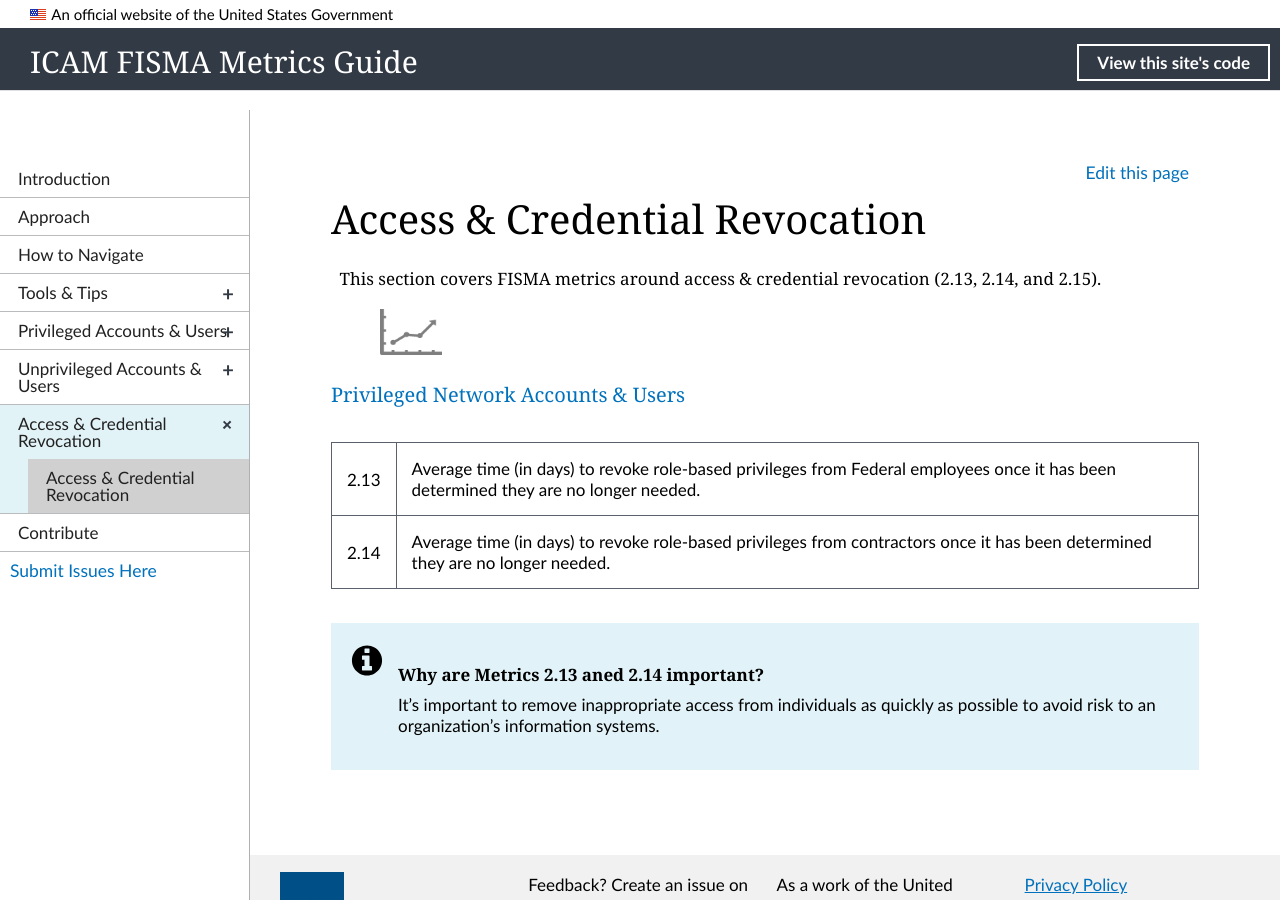
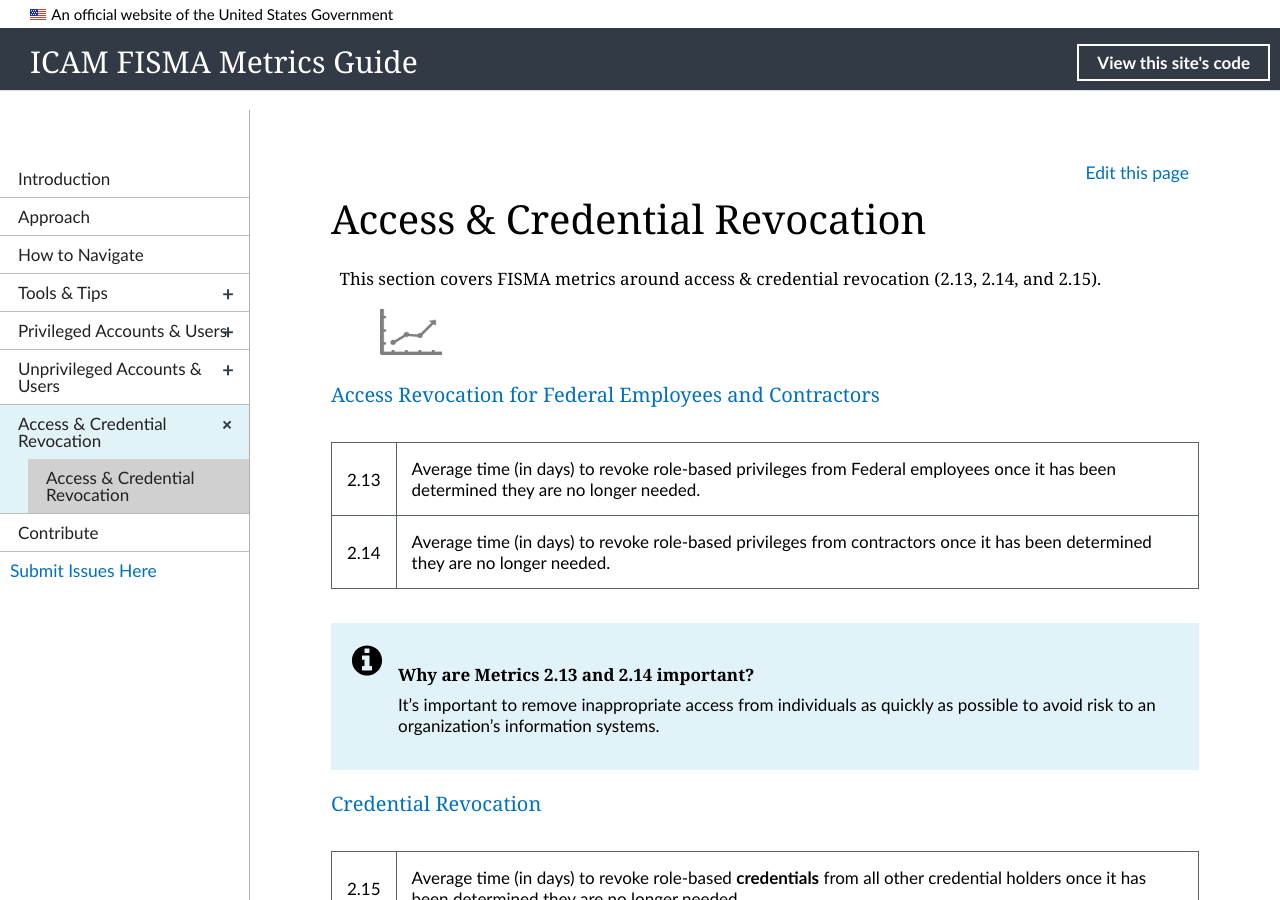
Before and after one commit to GSA/icam-fisma, a Jekyll site: the page built from _cred-revoke/03_main-revoke.md, in a window 1280 px wide and 900 px high. Built offline with Jekyll 4.4.1, drawn with Linux system fonts in a browser that asks for light colours; nearby versions of some CDN libraries.

Commit message:
Add section for 2.1.5

```diff
--- a/_cred-revoke/03_main-revoke.md
+++ b/_cred-revoke/03_main-revoke.md
@@ -6,14 +6,18 @@ permalink: cred-revoke/main-revoke
 This section covers FISMA metrics around access & credential revocation (2.13, 2.14, and 2.15).
 >![Chart logo](../img/graph.png){:style="width:8%;"}
 
-### [Privileged Network Accounts & Users](collection-213-214)
+### [Access Revocation for Federal Employees and Contractors](collection-213-214)
 
 | 2.13 | Average time (in days) to revoke role-based privileges from Federal employees once it has been determined they are no longer needed.
 | 2.14 | Average time (in days) to revoke role-based privileges from contractors once it has been determined they are no longer needed.
 
 <div class="usa-alert usa-alert-info">
  <div class="usa-alert-body">
-    <p class="usa-alert-text"><H4>Why are Metrics 2.13 aned 2.14 important?</H4>
+    <p class="usa-alert-text"><H4>Why are Metrics 2.13 and 2.14 important?</H4>
     It’s important to remove inappropriate access from individuals as quickly as possible to avoid risk to an organization’s information systems.</p>
 </div>
 </div>
+
+### [Credential Revocation](collection-215)
+
+| 2.15 | Average time (in days) to revoke role-based <b>credentials</b> from all other credential holders once it has been determined they are no longer needed.
```
